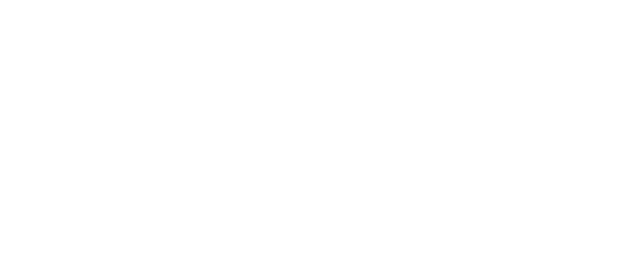
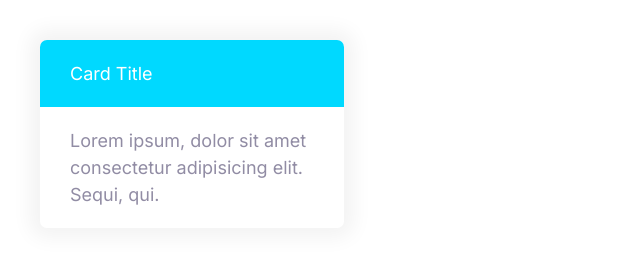
Before and after one commit to kvngdusky/coldplay, a plain HTML site: page Moshify/index.html in a window 1280 px wide. Shown: the whole page, without its empty margins (0-640 px from the left). Drawn offline with Linux system fonts and the light colour scheme.

Commit message:
Define card component.

```diff
--- a/Moshify/css/styles.css
+++ b/Moshify/css/styles.css
@@ -274,3 +274,24 @@ a {
     font-size: 1.5rem;
   }
 }
+
+/* Cards */
+.card {
+  border-radius: 7px;
+  box-shadow: 0 0 20px 10px #f3f3f3;
+  overflow: hidden;
+}
+
+.card__header,
+.card__body {
+  padding: 2rem 3rem;
+}
+
+.card--primary .card__header {
+  background: var(--color-primary);
+  color: #fff;
+}
+.card--secondary .card__header {
+  background: var(--color-secondary);
+  color: #fff;
+}
--- a/Moshify/index.html
+++ b/Moshify/index.html
@@ -14,5 +14,14 @@
     <link rel="stylesheet" href="css/normalize.css" />
     <link rel="stylesheet" href="css/styles.css" />
   </head>
-  <body></body>
+  <body>
+    <div style="width: 30%; padding: 4rem">
+      <div class="card card--secondary">
+        <header class="card__header">Card Title</header>
+        <div class="card__body">
+          Lorem ipsum, dolor sit amet consectetur adipisicing elit. Sequi, qui.
+        </div>
+      </div>
+    </div>
+  </body>
 </html>
```
Also changed, not shown: 1 other file.
